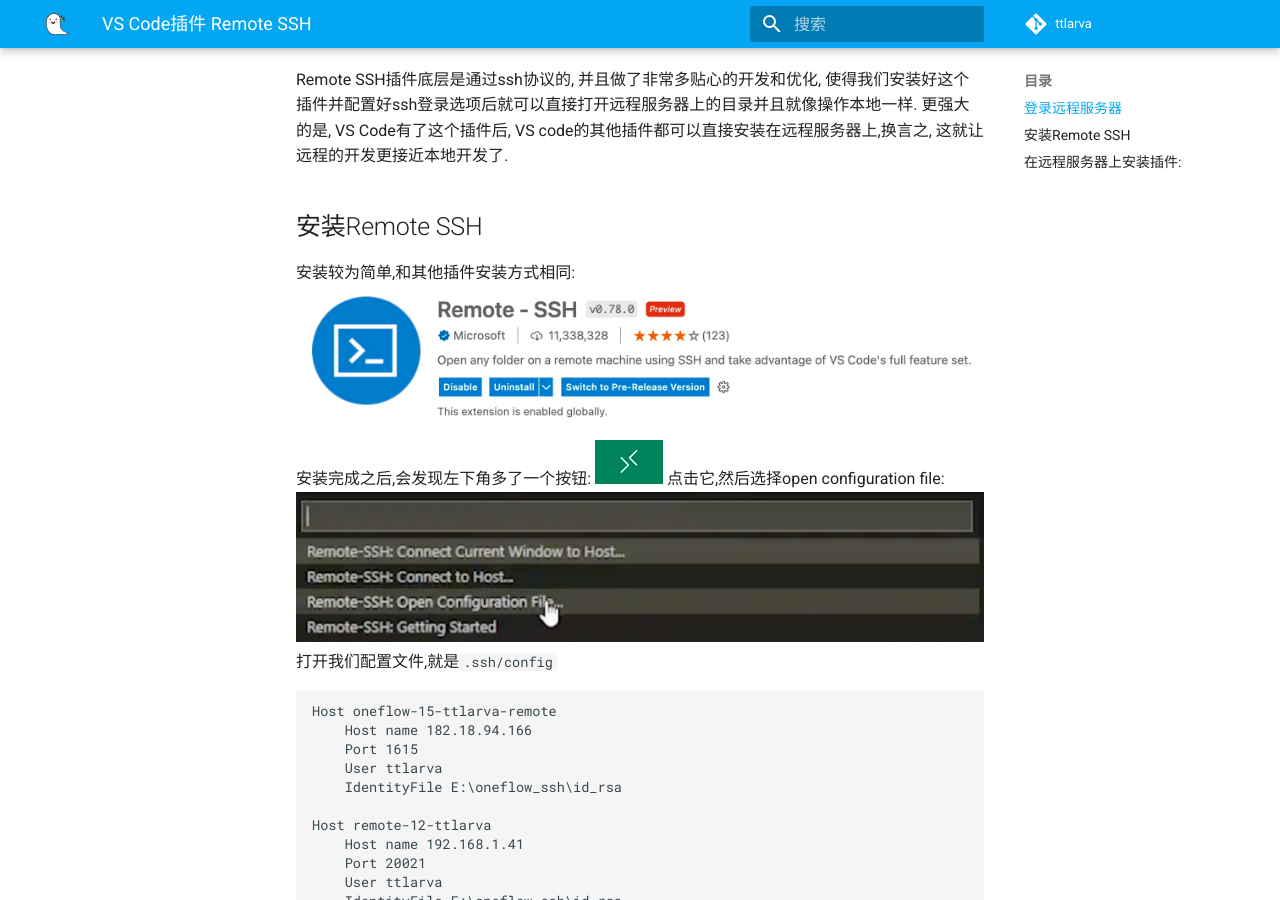
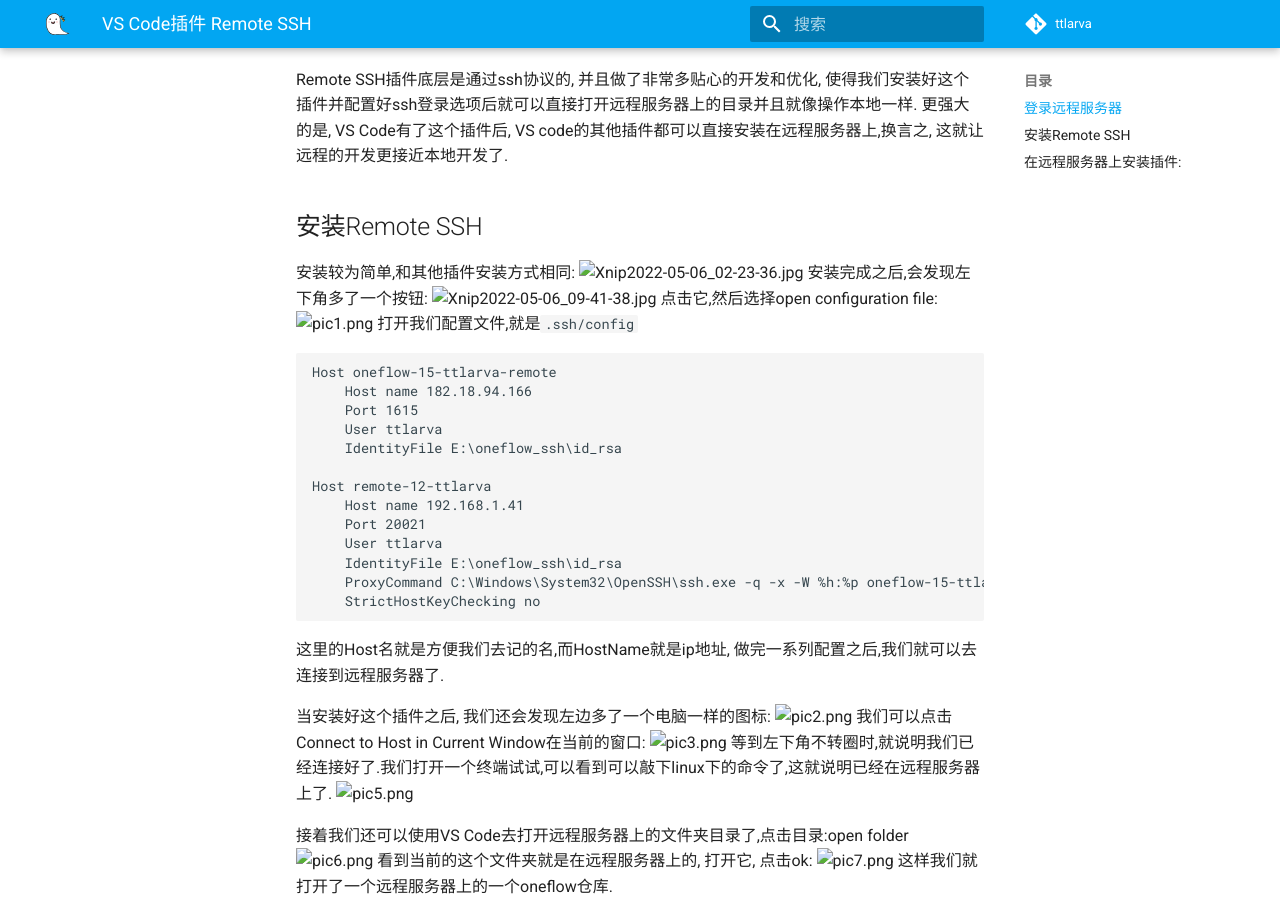
Before and after one commit to ttttLarva/Larva, an MkDocs documentation site: the page built from docs/remote_cpp_development/remote_ssh.md, in a window 1280 px wide and 900 px high, scrolled down 540 px. Built offline with MkDocs 1.6.1 and Material for MkDocs 9.7.7, drawn with Linux system fonts in a browser that asks for light colours; emoji names are drawn with the system emoji font; comment, search, counter and statistics services are not loaded; the version menu is left out.

Commit message:
remote_ssh_4

````diff
--- a/docs/remote_cpp_development/remote_ssh.md
+++ b/docs/remote_cpp_development/remote_ssh.md
@@ -17,11 +17,11 @@
 
 ## 安装Remote SSH
 安装较为简单,和其他插件安装方式相同:
-![Xnip2022-05-06_02-23-36.jpg](remote_ssh_files/Xnip2022-05-06_02-23-36.jpg)
+![Xnip2022-05-06_02-23-36.jpg](docs/remote_cpp_development/remote_ssh_files/Xnip2022-05-06_02-23-36.jpg)
 安装完成之后,会发现左下角多了一个按钮:
-![Xnip2022-05-06_09-41-38.jpg](remote_ssh_files/Xnip2022-05-06_09-41-38.jpg)
+![Xnip2022-05-06_09-41-38.jpg](docs/remote_cpp_development/remote_ssh_files/Xnip2022-05-06_09-41-38.jpg)
 点击它,然后选择open configuration file:
-![pic1.png](remote_ssh_files/pic1.png)
+![pic1.png](docs/remote_cpp_development/remote_ssh_files/pic1.png)
 打开我们配置文件,就是`.ssh/config`
 
 ```
@@ -42,25 +42,25 @@
 这里的Host名就是方便我们去记的名,而HostName就是ip地址, 做完一系列配置之后,我们就可以去连接到远程服务器了.
 
 当安装好这个插件之后, 我们还会发现左边多了一个电脑一样的图标:
-![pic2.png](remote_ssh_files/pic2.png)
+![pic2.png](docs/remote_cpp_development/remote_ssh_files/pic2.png)
 我们可以点击Connect to Host in Current Window在当前的窗口:
-![pic3.png](remote_ssh_files/pic3.png)
+![pic3.png](docs/remote_cpp_development/remote_ssh_files/pic3.png)
 等到左下角不转圈时,就说明我们已经连接好了.我们打开一个终端试试,可以看到可以敲下linux下的命令了,这就说明已经在远程服务器上了.
-![pic5.png](remote_ssh_files/pic5.png)
+![pic5.png](docs/remote_cpp_development/remote_ssh_files/pic5.png)
 
 接着我们还可以使用VS Code去打开远程服务器上的文件夹目录了,点击目录:open folder
-![pic6.png](remote_ssh_files/pic6.png)
+![pic6.png](docs/remote_cpp_development/remote_ssh_files/pic6.png)
 看到当前的这个文件夹就是在远程服务器上的, 打开它, 点击ok:
-![pic7.png](remote_ssh_files/pic7.png)
+![pic7.png](docs/remote_cpp_development/remote_ssh_files/pic7.png)
 这样我们就打开了一个远程服务器上的一个oneflow仓库.
 
 ## 在远程服务器上安装插件:
 在已经有Remote SSH能登录到远程服务器的基础上,我们可以在远程服务器上安装VS Code插件.
 一开始打开一个CMake的文件,是没有高亮的,这是因为没有插件对它做语法解析.
 如果我们现在想让他高亮起来,就需要安装插件:打开插件安装按钮,搜索cmake
-![pic9.png](remote_ssh_files/pic9.png)
+![pic9.png](docs/remote_cpp_development/remote_ssh_files/pic9.png)
 看到这个按钮,是提示我们可以安装在远程服务器上,点击它:
-![Xnip2022-05-06_09-58-25.jpg](remote_ssh_files/Xnip2022-05-06_09-58-25.jpg)
+![Xnip2022-05-06_09-58-25.jpg](docs/remote_cpp_development/remote_ssh_files/Xnip2022-05-06_09-58-25.jpg)
 再回过来看我们的CMake文件,就已经高亮了.
 
 当我们点击到插件安装栏,会发现它有帮我们展示出local本地安装了哪些插件,远程服务器上安装了哪些插件,如果大家有发现在本地非常好用的插件,那么就可以安装到远程服务器上,点击install in SSH:remote,就可以在远程服务器上使用了.
````
